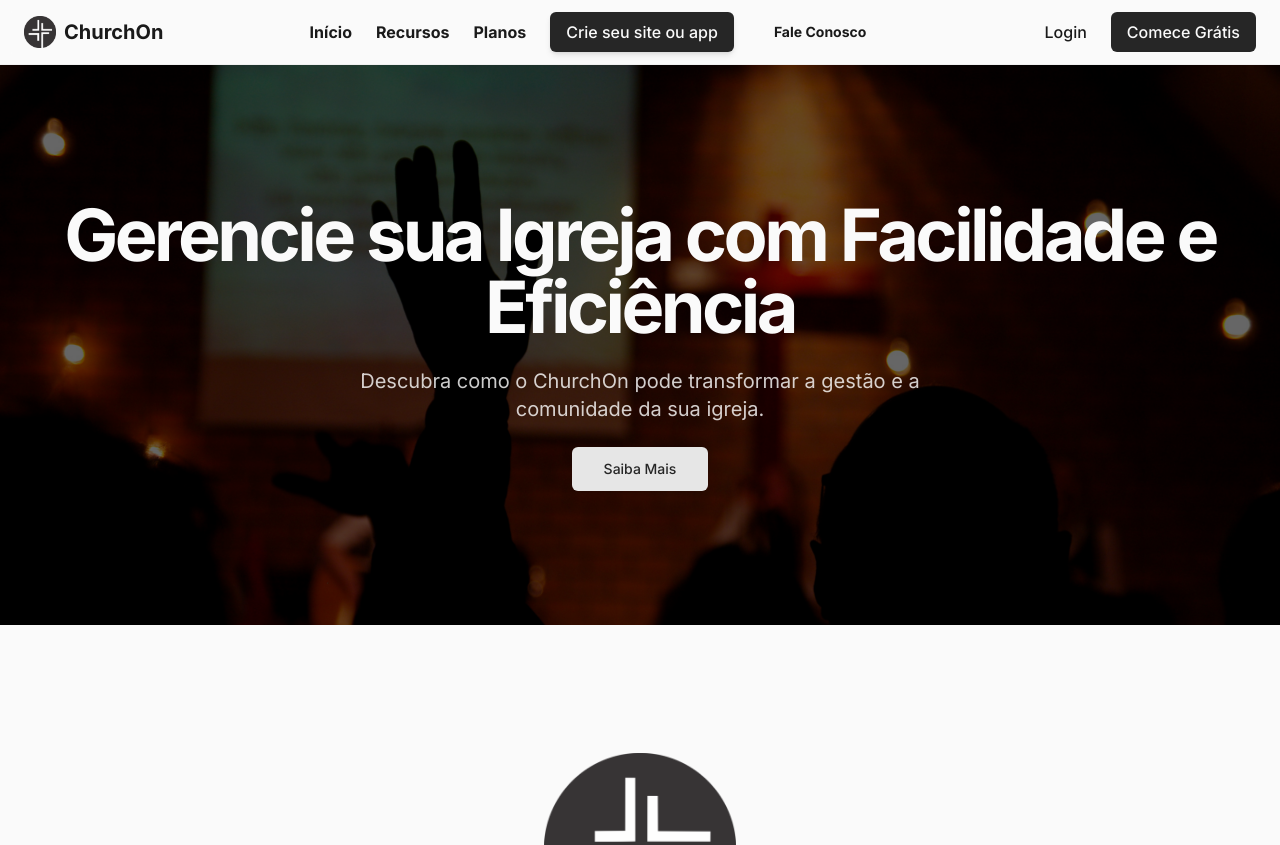
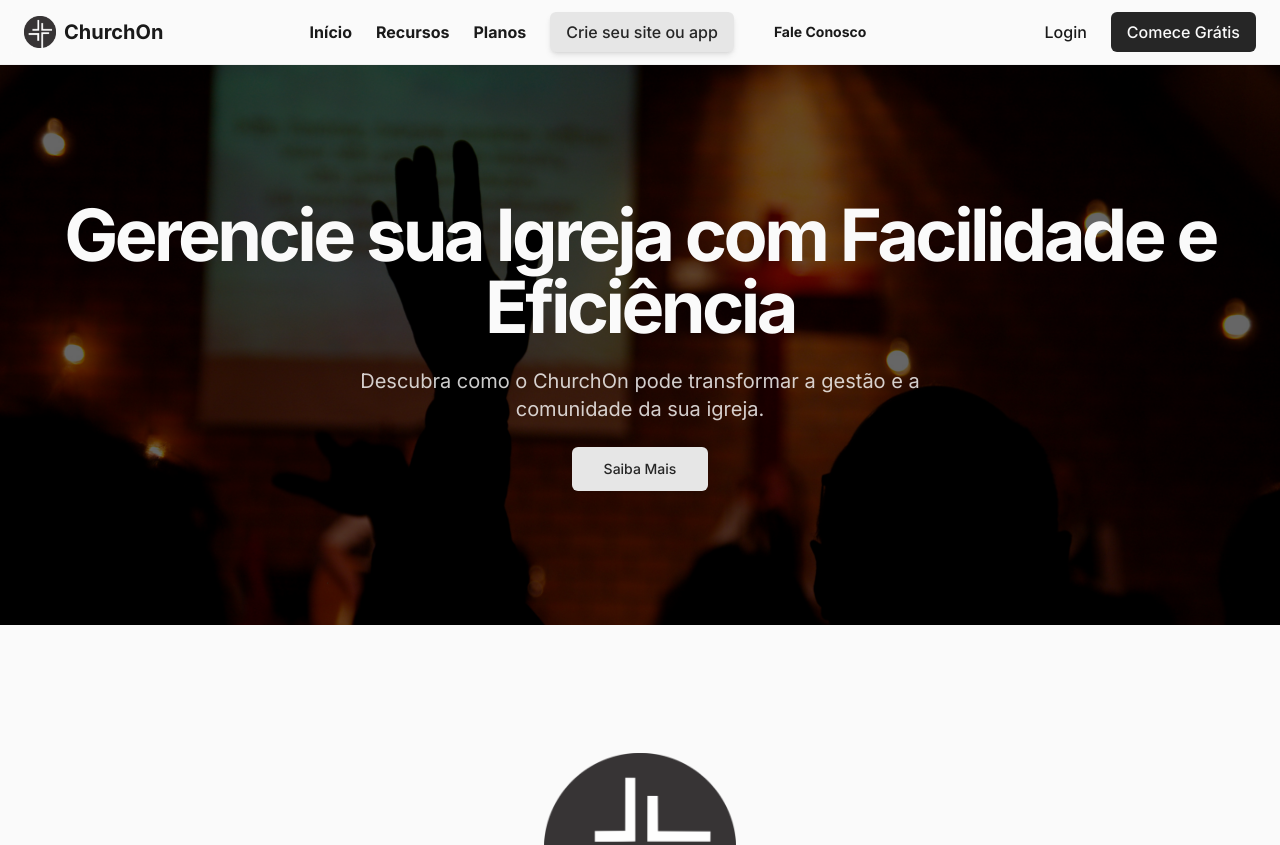
Before and after one commit to lenonjund-prog/ChurchOnFirebase, a Next.js app: page / in a window 1280 px wide. Shown: the top 845 px of the page. Built offline with nearby package versions, Linux system fonts and the light colour scheme.

Commit message:
[dyad] wrote 1 file(s)

```diff
--- a/src/components/landing/LandingHeader.tsx
+++ b/src/components/landing/LandingHeader.tsx
@@ -35,7 +35,7 @@ export function LandingHeader() {
           <Link className="transition-colors font-bold transition-transform hover:scale-105 hover:text-primary" href="#pricing">
             Planos
           </Link>
-          <Button asChild variant="default" className="text-base transition-all shadow-md hover:scale-105 hover:shadow-lg hover:shadow-primary/30">
+          <Button asChild variant="secondary" className="text-base transition-all shadow-md hover:scale-105 hover:shadow-lg hover:shadow-secondary/30">
             <Link href="/#custom-cta">Crie seu site ou app</Link>
           </Button>
           <Button variant="ghost" className="font-bold transition-transform hover:scale-105 hover:text-primary" onClick={openCrispChat}>
@@ -75,7 +75,7 @@ export function LandingHeader() {
                 <Link className="text-lg font-medium hover:text-primary" href="#pricing">
                   Planos
                 </Link>
-                <Button asChild className="w-full text-lg">
+                <Button asChild variant="secondary" className="w-full text-lg">
                   <Link href="/#custom-cta">Crie seu site ou app</Link>
                 </Button>
                 <Button variant="ghost" className="text-lg font-medium hover:text-primary justify-start px-0" onClick={openCrispChat}>
```
